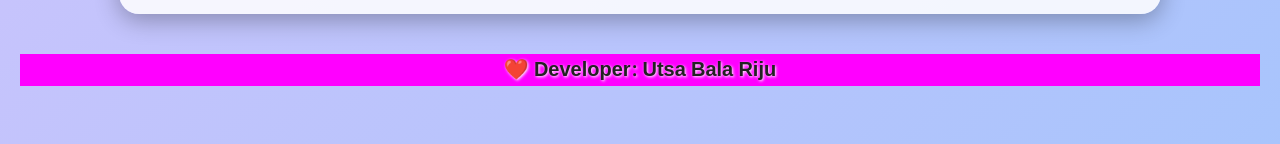
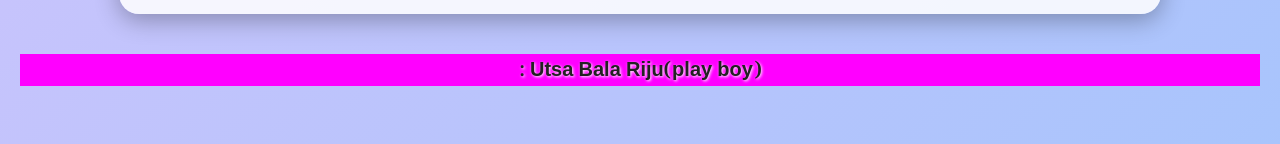
Before and after one commit to ratan-majumder/riju11, a plain HTML site: page index.html in a window 1280 px wide. Shown: the part 559-703 px from the top of the page. Drawn offline with Linux system fonts and the light colour scheme.

Commit message:
index.html

```diff
--- a/index.html
+++ b/index.html
@@ -121,7 +121,7 @@
 
     <footer>
         <div style="background-color:magenta;"
-     <h2> ❤️ Developer: Utsa Bala Riju </h2>
+     <h2> </>: Utsa Bala Riju(play boy) </h2>
             </div>
     </footer>
   </div>
@@ -162,4 +162,5 @@
     window.onload=flowerBrust;
 </script>
 </body>
+
 </html>
```
